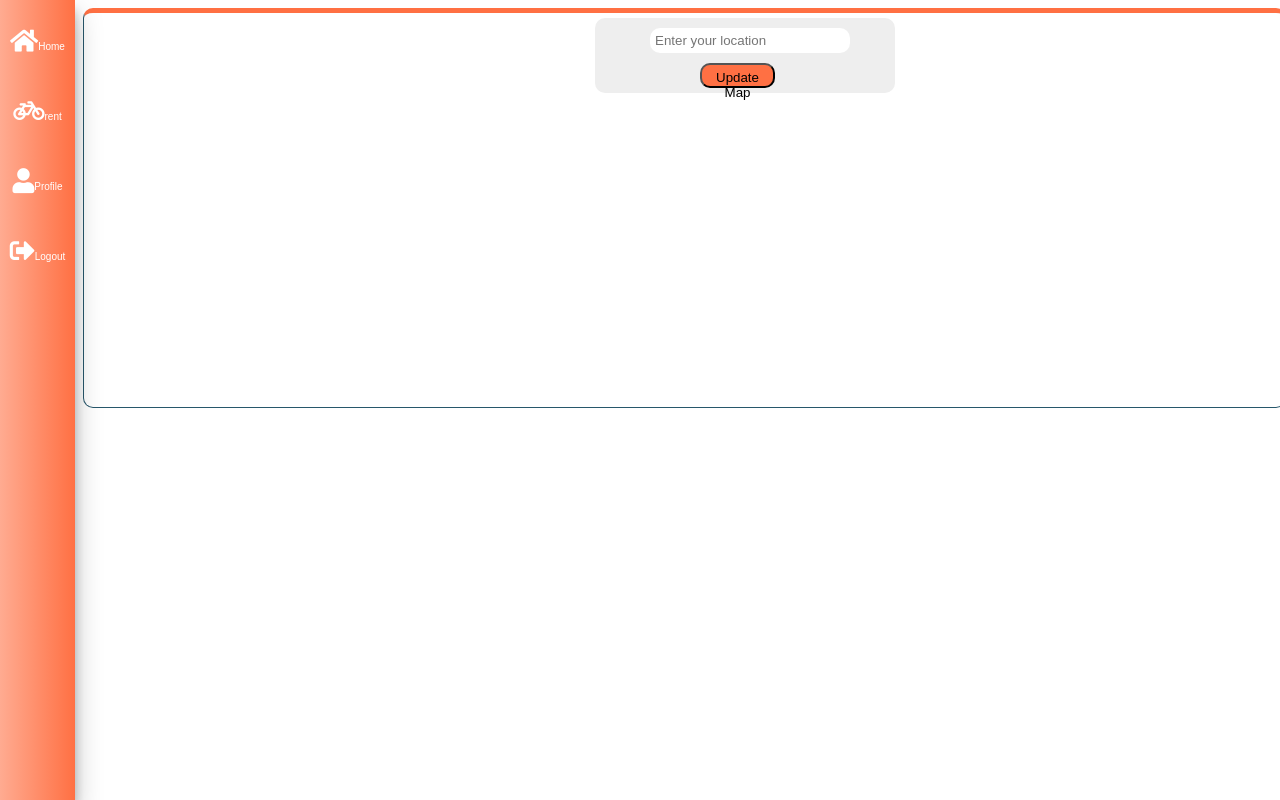
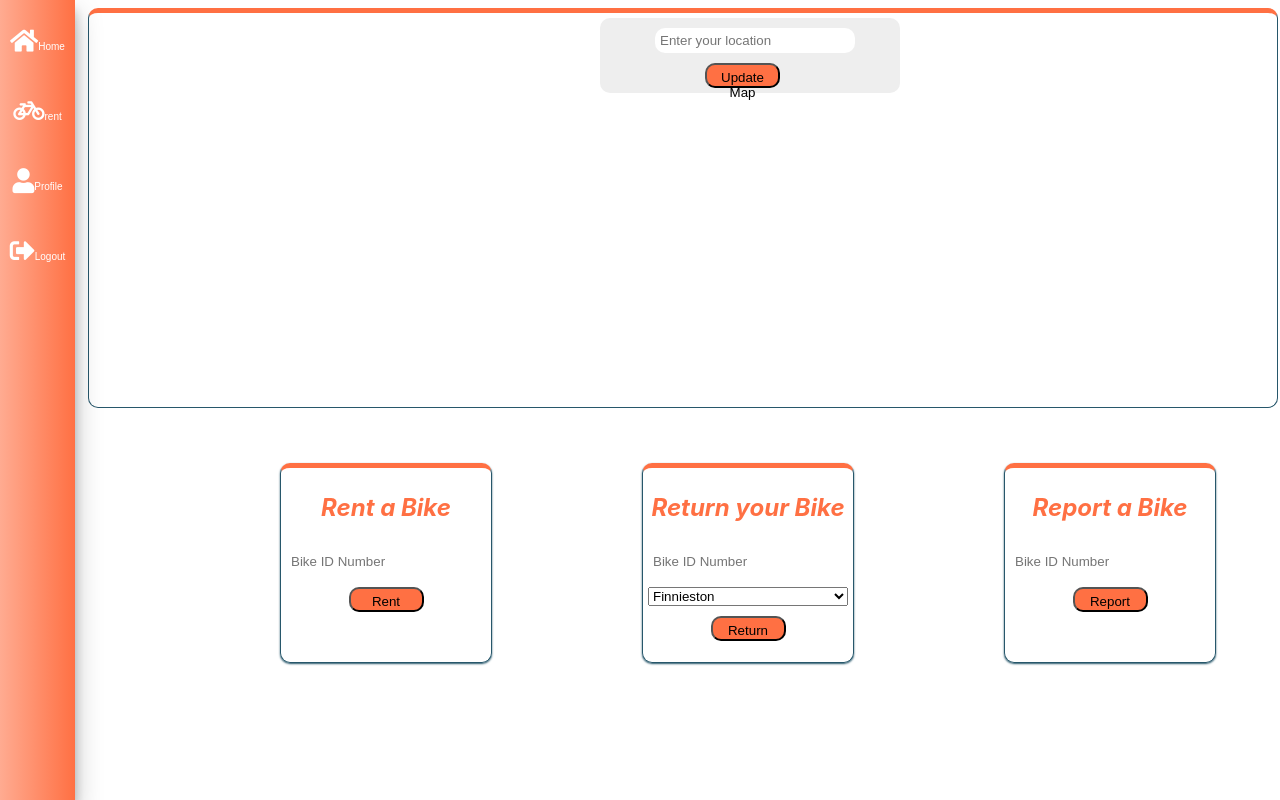
Before and after one commit to Jts996/bike_frontend, a plain HTML site: page rent.html in a window 1280 px wide. Shown: the top 800 px of the page. Drawn offline with nearby package versions, Linux system fonts and the light colour scheme; some packages are replaced by stand-ins of ours.

Commit message:
Added the forms for renting, returning and reporting bikes

```diff
--- a/public_html/css/loginPage.css
+++ b/public_html/css/loginPage.css
@@ -61,7 +61,7 @@ input[type=email], input[type=password], input[type=text]{
     border-radius: 10px;
     border: none;
     padding: 5px;
-    background: #81c784;
+    background: #ff7043;
     transition: 0.4s;
     cursor: pointer;
 }
--- a/public_html/css/rental.css
+++ b/public_html/css/rental.css
@@ -1,6 +1,10 @@
+.rental-map, .bike-rental-forms{
+    position: absolute;
+    margin-left: 80px;
+
+}
+
 .rental-map{
-    position: absolute;
-    margin-left: 75px;
     width: 100%;
 }
 
@@ -36,7 +40,7 @@
     transition: 0.5s;
 }
 
-.map-search button:hover{
+button:hover{
     opacity: 0.5;
 }
 
@@ -44,7 +48,59 @@
     position: absolute;
     margin-left: 0;
     z-index: -2;
+
+}
+
+.map, .bike-rental-form{
     border: 1px #27576B solid;
     border-top: 5px #ff7043 solid;
     border-radius: 10px;
 }
+
+.bike-rental-forms{
+    position: absolute;
+    margin-top: 450px;
+    display: inline-flex;
+    text-align: center;
+    padding: 5px;
+    margin-left: 15%;
+}
+
+.widget{
+    box-shadow: 0 1px 2px #27576B;
+    min-width: 200px;
+    height: 200px;
+    color: #ff7043;
+    border-radius: 10px;
+    text-align: center;
+    border: 1px #27576B solid;
+    border-top: 5px #ff7043 solid;
+    padding: 5px 5px;
+    transition: 0.5s;
+    margin-left: 75px;
+    margin-right: 75px;
+}
+
+.bike-form{
+    display: grid;
+    grid-row-gap: 10px;
+}
+
+.bike-form Button{
+    background: #ff7043;
+    width: 75px;
+    height: 25px;
+    border-radius: 10px;
+    padding: 5px;
+    transition: 0.5s;;
+    margin: 0 auto;
+}
+
+.bike-form input[type=text]{
+    width: 200px;
+    height: 30px;
+    padding: 5px;
+    border-radius: 10px;
+    border: none;
+    margin-top: 5px;
+}
--- a/rent.html
+++ b/rent.html
@@ -41,7 +41,38 @@
             <input id="location-search" class="location-search" type="text" placeholder="Enter your location">
             <button id="showMap" style="margin-left: 100px;">Update Map</button>
         </div>
-        <section class="map" id="map" style=" width: 94%; height: 400px;"></section>
+        <section class="map" id="map" style=" width: 93%; height: 400px;"></section>
+    </section>
+
+    <section class="bike-rental-forms">
+        <div class="widget">
+            <h2>Rent a Bike</h2>
+            <div class="bike-form">
+                <input id="bike-id-rent" type="text" placeholder="Bike ID Number">
+                <button id="rent-bike">Rent</button>
+            </div>
+
+        </div>
+        <div class="widget">
+            <h2>Return your Bike</h2>
+            <div class="bike-form">
+                <input id="bike-id-return" type="text" placeholder="Bike ID Number">
+                <select id="location-ID-return">
+                    <option value="1">Finnieston</option>
+                    <option value="2">Dumbreck</option>
+                </select>
+                <button id="return-bike">Return</button>
+            </div>
+        </div>
+
+        <div class="widget">
+            <h2>Report a Bike</h2>
+            <div class="bike-form">
+                <input id="bike-id-report" type="text" placeholder="Bike ID Number">
+                <button id="report-bike">Report</button>
+            </div>
+
+        </div>
     </section>
 
     <footer>
```
